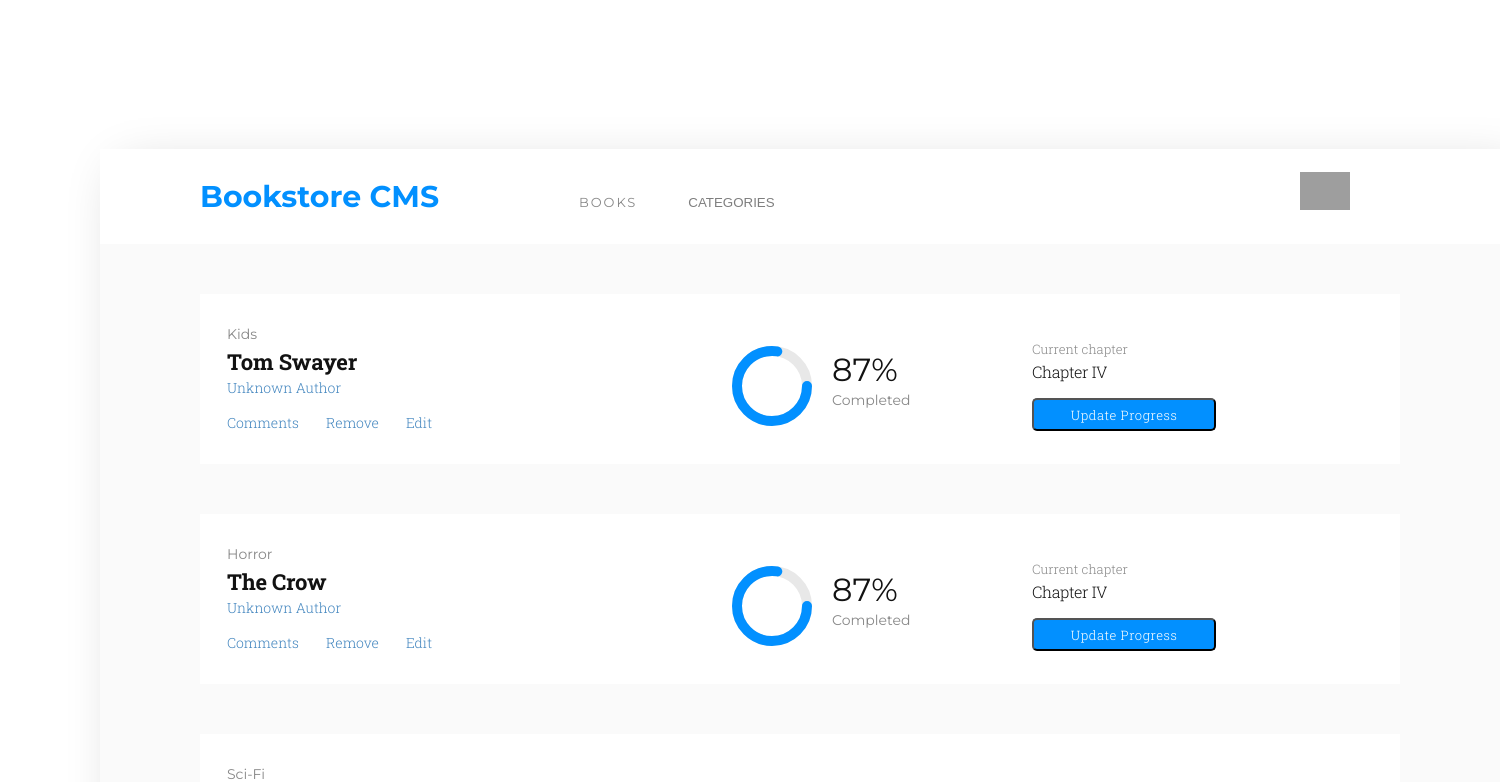
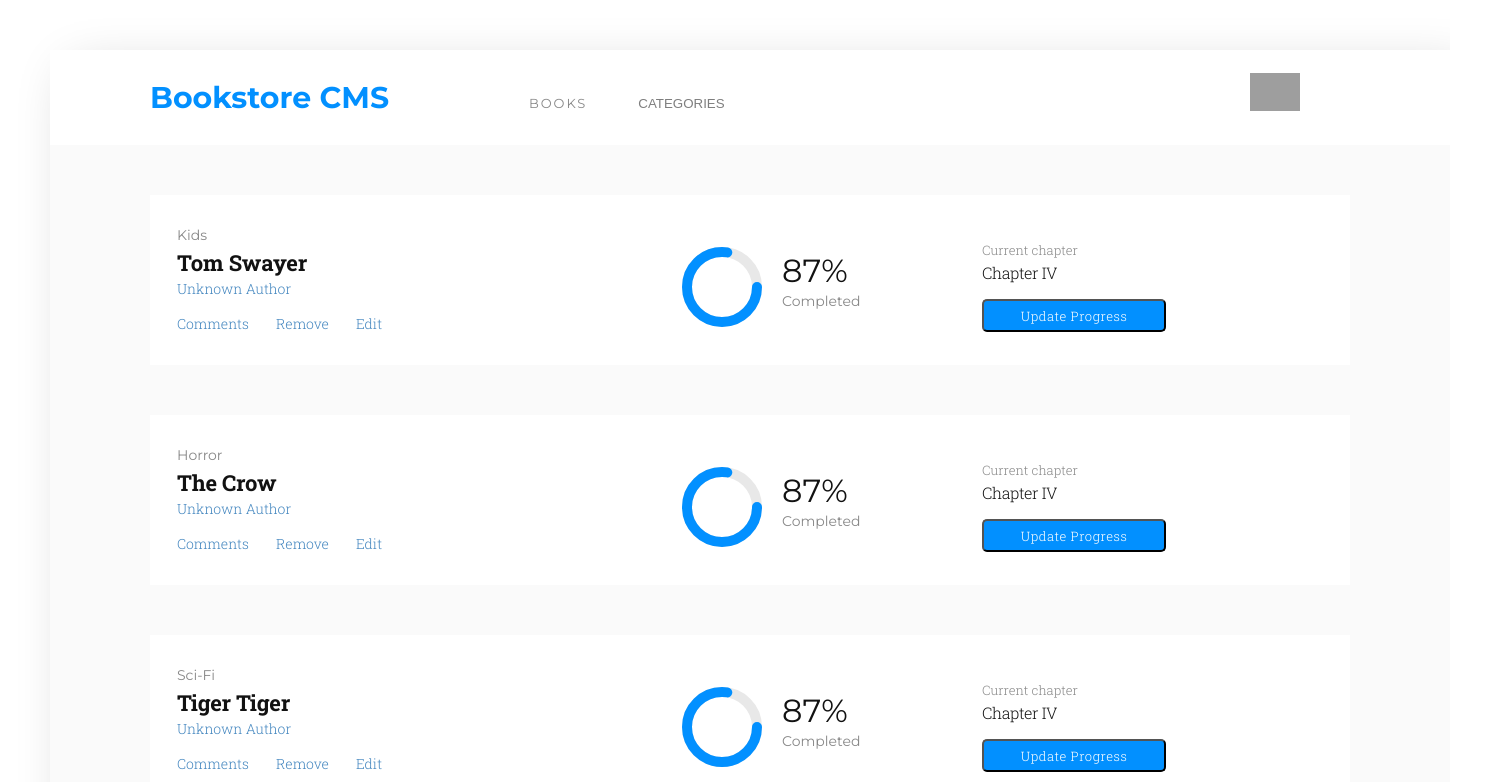
Before and after one commit to Usagib/redux-bookstore, a React (Create React App) app: page / in a window 1280 px wide. Shown: the top 782 px of the page, 1500 px wide, since content can reach past the window. Built offline with nearby package versions, Linux system fonts and the light colour scheme; grey boxes are pictures that could not be loaded.

Commit message:
frontend fix

```diff
--- a/src/containers/BookList.js
+++ b/src/containers/BookList.js
@@ -31,7 +31,7 @@ class BookList extends React.Component {
     }
 
     return (
-      <div>
+      <div className="wrapper">
         <div className="nav-bar">
           <div className="nav-logo">
             <span className="logo">Bookstore CMS</span>
--- a/src/index.css
+++ b/src/index.css
@@ -15,11 +15,15 @@ body {
   box-sizing: border-box;
 }
 
+.wrapper {
+  height: 100%;
+}
+
 .panel {
   width: 1400px;
-  height: 1097px;
+  height: auto;
   radius: 4px;
-  margin: 149px 100px 188px 100px;/*149px 100px 188px 100px;*/
+  margin: 50px 100px 188px 50px;/*149px 100px 188px 100px;*/
   background-color: #fafafa;
   position: absolute;
   box-shadow: 20px 20px 50px 0px rgba(0,0,0,0.2);
```
